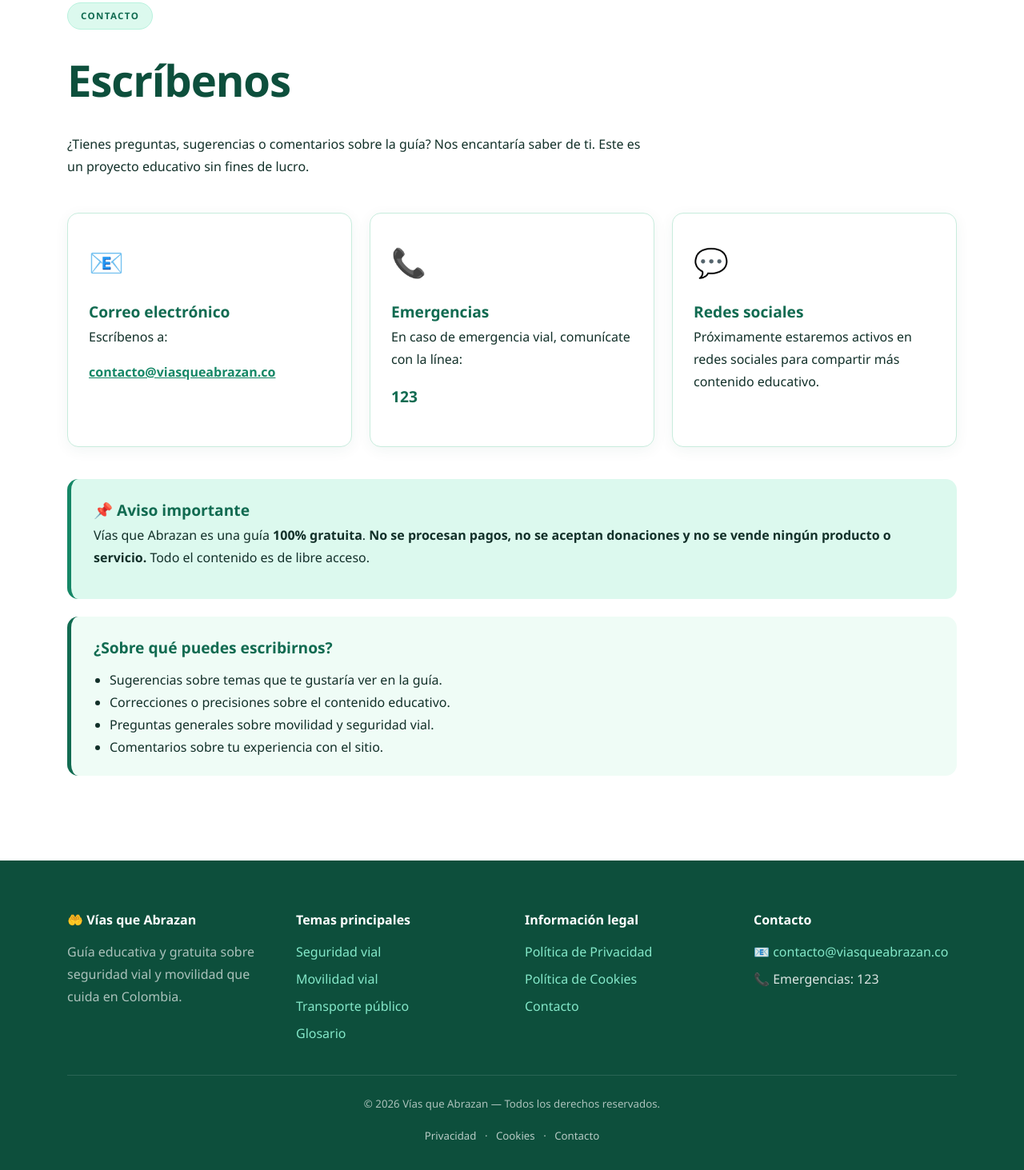
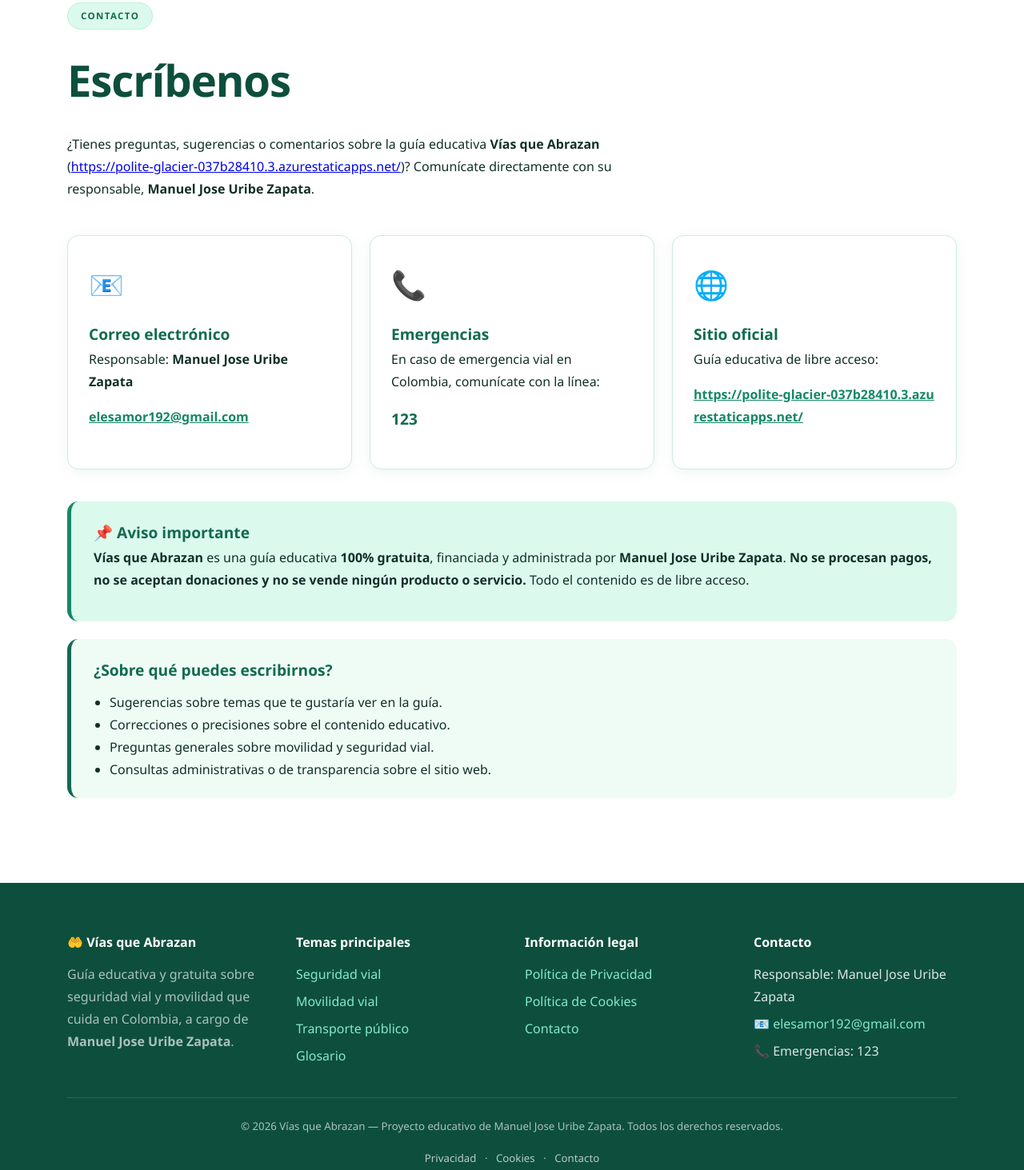
Before and after one commit to proyecto9292m/popppp, a plain HTML site: page contacto.html in a window 1280 px wide. Shown: the part 195-1658 px from the top of the page at 80% size. Drawn offline with Linux system fonts and the light colour scheme.

Commit message:
Update contacto.html

```diff
--- a/contacto.html
+++ b/contacto.html
@@ -4,9 +4,11 @@
 <meta charset="UTF-8">
 <meta name="viewport" content="width=device-width, initial-scale=1.0">
 <title>Contacto | Vías que Abrazan</title>
-<meta name="description" content="Ponte en contacto con Vías que Abrazan. Guía educativa sobre seguridad vial y movilidad que cuida.">
+<meta name="description" content="Ponte en contacto con Vías que Abrazan, guía educativa gratuita sobre seguridad vial y movilidad que cuida en Colombia, administrada por Manuel Jose Uribe Zapata.">
+<meta name="author" content="Manuel Jose Uribe Zapata">
 <meta name="robots" content="index, follow">
 <meta name="theme-color" content="#0d4f3c">
+<link rel="canonical" href="https://polite-glacier-037b28410.3.azurestaticapps.net/contacto.html">
 <link rel="icon" href="img/favicon.ico" type="image/x-icon">
 <style>
 * { margin:0; padding:0; box-sizing:border-box; }
@@ -78,13 +80,12 @@ p{ margin:0 0 1rem; color:var(--texto); }
 .pie-legal a{ color:rgba(255,255,255,0.7); margin:0 7px; }
 .pie-legal a:hover{ color:#fff; }
 @media (max-width:860px){
-  .menu{ position:absolute; top:70px; left:0; right:0; flex-direction:column;
-    align-items:stretch; background:#fff; border-bottom:1px solid var(--borde);
-    padding:10px 18px; box-shadow:var(--sombra-hover); }
-  .menu a{ padding:11px 14px; }
+  .menu{ flex-wrap:wrap; justify-content:center; gap:4px; }
+  .menu a{ padding:7px 10px; font-size:0.82rem; }
   .seccion{ padding:56px 0; }
 }
 @media (max-width:480px){
+  .barra-nav{ flex-direction:column; gap:10px; }
   .rejilla-3{ grid-template-columns:1fr; }
 }
 </style>
@@ -116,32 +117,33 @@ p{ margin:0 0 1rem; color:var(--texto); }
         <div class="seccion-encabezado">
           <span class="etiqueta-seccion">Contacto</span>
           <h1>Escríbenos</h1>
-          <p>¿Tienes preguntas, sugerencias o comentarios sobre la guía? Nos encantaría saber de ti. Este es un proyecto educativo sin fines de lucro.</p>
+          <p>¿Tienes preguntas, sugerencias o comentarios sobre la guía educativa <strong>Vías que Abrazan</strong> (<a href="https://polite-glacier-037b28410.3.azurestaticapps.net/">https://polite-glacier-037b28410.3.azurestaticapps.net/</a>)? Comunícate directamente con su responsable, <strong>Manuel Jose Uribe Zapata</strong>.</p>
         </div>
 
         <div class="rejilla rejilla-3">
           <div class="tarjeta">
             <span class="icono">📧</span>
             <h3>Correo electrónico</h3>
-            <p>Escríbenos a:</p>
-            <p><a href="mailto:contacto@viasqueabrazan.co" style="color:var(--jade-700); font-weight:600;">contacto@viasqueabrazan.co</a></p>
+            <p>Responsable: <strong>Manuel Jose Uribe Zapata</strong></p>
+            <p><a href="mailto:elesamor192@gmail.com" style="color:var(--jade-700); font-weight:700;">elesamor192@gmail.com</a></p>
           </div>
           <div class="tarjeta">
             <span class="icono">📞</span>
             <h3>Emergencias</h3>
-            <p>En caso de emergencia vial, comunícate con la línea:</p>
+            <p>En caso de emergencia vial en Colombia, comunícate con la línea:</p>
             <p style="font-weight:700; color:var(--jade-800); font-size:1.2rem;">123</p>
           </div>
           <div class="tarjeta">
-            <span class="icono">💬</span>
-            <h3>Redes sociales</h3>
-            <p>Próximamente estaremos activos en redes sociales para compartir más contenido educativo.</p>
+            <span class="icono">🌐</span>
+            <h3>Sitio oficial</h3>
+            <p>Guía educativa de libre acceso:</p>
+            <p><a href="https://polite-glacier-037b28410.3.azurestaticapps.net/" style="color:var(--jade-700); font-weight:600; word-break:break-all;">https://polite-glacier-037b28410.3.azurestaticapps.net/</a></p>
           </div>
         </div>
 
         <div class="aviso info" style="margin-top:40px;">
           <h3>📌 Aviso importante</h3>
-          <p>Vías que Abrazan es una guía <strong>100% gratuita</strong>. <strong>No se procesan pagos, no se aceptan donaciones y no se vende ningún producto o servicio.</strong> Todo el contenido es de libre acceso.</p>
+          <p><strong>Vías que Abrazan</strong> es una guía educativa <strong>100% gratuita</strong>, financiada y administrada por <strong>Manuel Jose Uribe Zapata</strong>. <strong>No se procesan pagos, no se aceptan donaciones y no se vende ningún producto o servicio.</strong> Todo el contenido es de libre acceso.</p>
         </div>
 
         <div class="aviso exito" style="margin-top:20px;">
@@ -150,7 +152,7 @@ p{ margin:0 0 1rem; color:var(--texto); }
             <li>Sugerencias sobre temas que te gustaría ver en la guía.</li>
             <li>Correcciones o precisiones sobre el contenido educativo.</li>
             <li>Preguntas generales sobre movilidad y seguridad vial.</li>
-            <li>Comentarios sobre tu experiencia con el sitio.</li>
+            <li>Consultas administrativas o de transparencia sobre el sitio web.</li>
           </ul>
         </div>
       </div>
@@ -160,13 +162,20 @@ p{ margin:0 0 1rem; color:var(--texto); }
   <footer class="pie">
     <div class="contenedor">
       <div class="pie-rejilla">
-        <div><h4>🤲 Vías que Abrazan</h4><p>Guía educativa y gratuita sobre seguridad vial y movilidad que cuida en Colombia.</p></div>
+        <div><h4>🤲 Vías que Abrazan</h4><p>Guía educativa y gratuita sobre seguridad vial y movilidad que cuida en Colombia, a cargo de <strong>Manuel Jose Uribe Zapata</strong>.</p></div>
         <div><h4>Temas principales</h4><ul><li><a href="index.html#seguridad">Seguridad vial</a></li><li><a href="index.html#movilidad">Movilidad vial</a></li><li><a href="index.html#transporte">Transporte público</a></li><li><a href="index.html#glosario">Glosario</a></li></ul></div>
         <div><h4>Información legal</h4><ul><li><a href="privacidad.html">Política de Privacidad</a></li><li><a href="politicas-cookies.html">Política de Cookies</a></li><li><a href="contacto.html">Contacto</a></li></ul></div>
-        <div><h4>Contacto</h4><ul><li>📧 <a href="mailto:contacto@viasqueabrazan.co">contacto@viasqueabrazan.co</a></li><li>📞 Emergencias: 123</li></ul></div>
+        <div>
+          <h4>Contacto</h4>
+          <ul>
+            <li>Responsable: Manuel Jose Uribe Zapata</li>
+            <li>📧 <a href="mailto:elesamor192@gmail.com">elesamor192@gmail.com</a></li>
+            <li>📞 Emergencias: 123</li>
+          </ul>
+        </div>
       </div>
       <div class="pie-legal">
-        <p>© 2026 Vías que Abrazan — Todos los derechos reservados.</p>
+        <p>© 2026 Vías que Abrazan — Proyecto educativo de Manuel Jose Uribe Zapata. Todos los derechos reservados.</p>
         <p><a href="privacidad.html">Privacidad</a> · <a href="politicas-cookies.html">Cookies</a> · <a href="contacto.html">Contacto</a></p>
       </div>
     </div>
```
